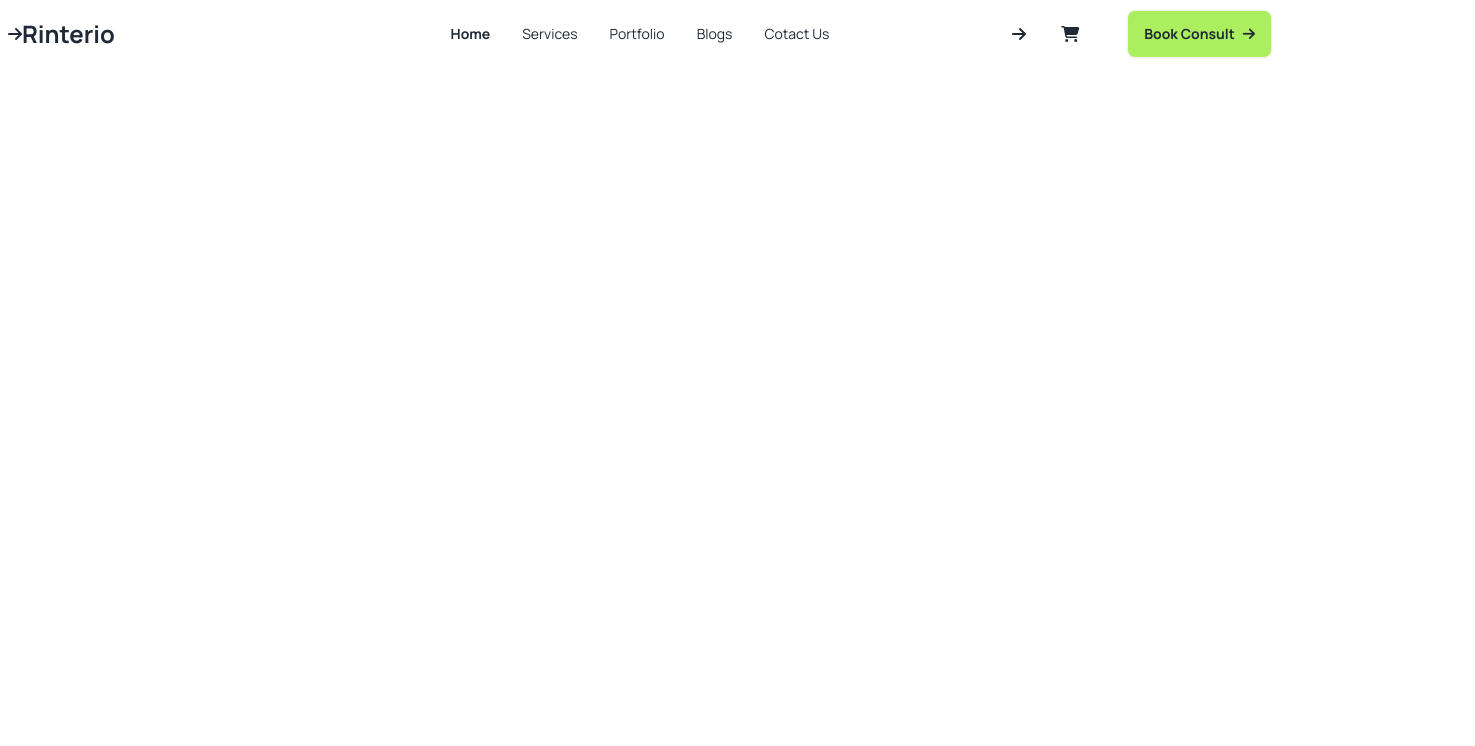
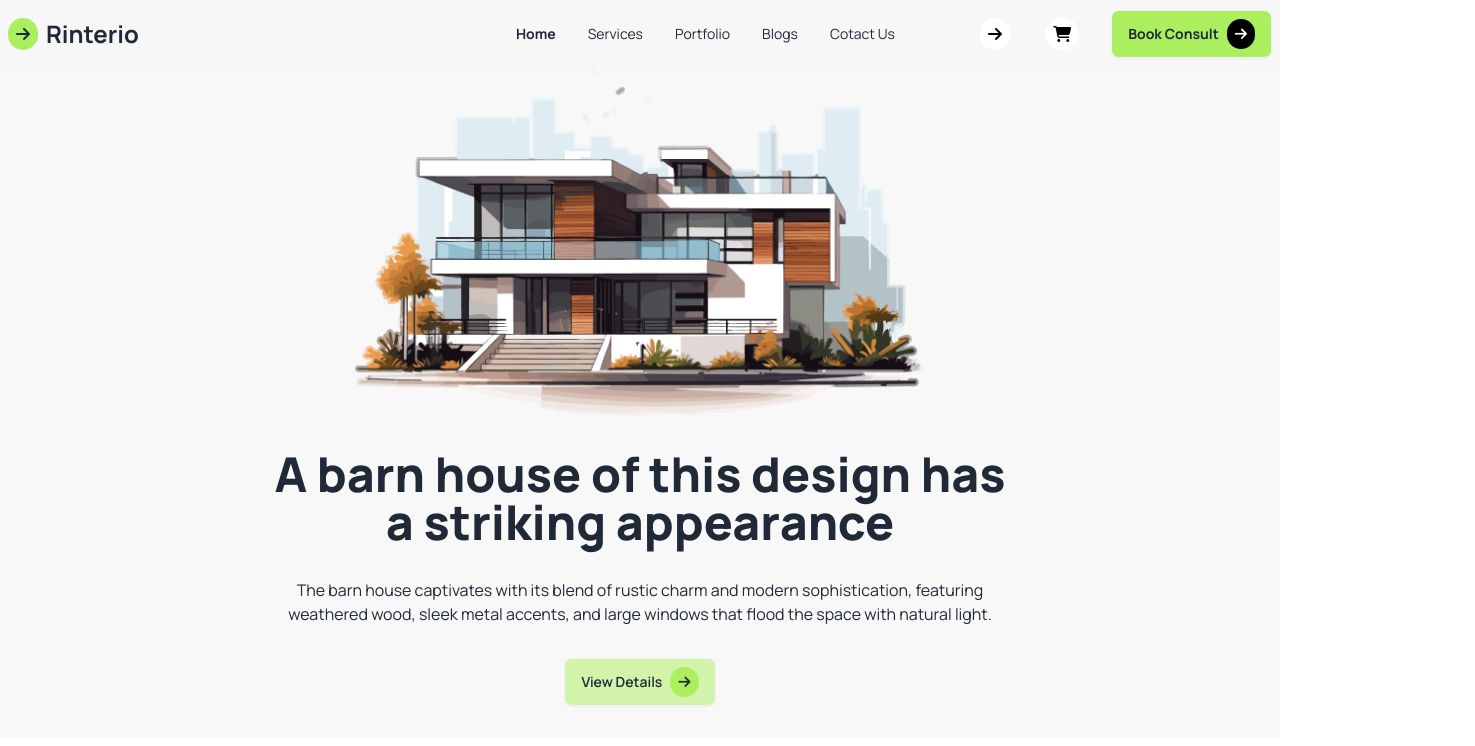
Before and after one commit to ImtiazAhmedRifat/Assignment---3, a plain HTML site: page index.html in a window 1280 px wide. Shown: the whole page, 1475 px wide, since content can reach past the window. Drawn offline with nearby package versions, Linux system fonts and the light colour scheme.

Commit message:
finish banner section

```diff
--- a/index.html
+++ b/index.html
@@ -3,7 +3,7 @@
 <head>
     <meta charset="UTF-8">
     <meta name="viewport" content="width=device-width, initial-scale=1.0">
-    <title>Build Your Dream</title>
+    <title>Build Your Dream House</title>
     <!-- fav icons link -->
     <link rel="stylesheet" href="https://cdnjs.cloudflare.com/ajax/libs/font-awesome/6.6.0/css/all.min.css"
     integrity="sha512-Kc323vGBEqzTmouAECnVceyQqyqdsSiqLQISBL29aUW4U/M7pSPA/gEUZQqv1cwx4OnYxTxve5UMg5GT6L4JJg==" crossorigin="anonymous"
@@ -37,11 +37,36 @@
 
 </head>
 <body class="font-manrope">
-    <header class="container mx-auto">
+    <header class="bg-[#F7F7F7]">
       <!-- navbar -->
-       <nav>
-        <div class="navbar bg-base-100">
+       <nav class="container mx-auto">
+
+        <div class="navbar">
+          <div class="space-x-2">
+            <i class="fa-solid fa-arrow-right border-none rounded-full bg-primary p-2"></i>
+          <a class="text-2xl font-bold">Rinterio</a>
+          </div>
           <div class="navbar-start">
+
+          </div>
+          <div class="navbar-center hidden lg:flex">
+            <ul class="menu menu-horizontal px-1">
+              <li><a><span class="font-bold">Home</span></a></li>
+              <li><a>Services</a></li>
+              <li><a>Portfolio</a></li>
+              <li><a>Blogs</a></li>
+              <li><a>Cotact Us</a></li>
+            </ul>
+          </div>
+          <div class="navbar-end space-x-8 invisible md:visible">
+            <div class="hidden lg:block lg:space-x-8">
+              <i class="fa-solid fa-arrow-right border-none rounded-full bg-white text-black p-2"></i>
+              <i class="fa-solid fa-cart-shopping border-none rounded-full  bg-white text-black p-2"></i>
+            </div>
+            <a class="btn bg-primary font-bold">Book Consult
+              <i class="fa-solid fa-arrow-right text-white bg-black rounded-full p-2"></i>
+            </a>
+          </div>
           <div class="dropdown">
             <div tabindex="0" role="button" class="btn btn-ghost lg:hidden">
               <svg
@@ -67,29 +92,23 @@
               <li><a>Cotact Us</a></li>
             </ul>
           </div>
-            <i class="fa-solid fa-arrow-right"></i>
-            <a class="text-2xl font-bold">Rinterio</a>
         </div>
-          <div class="navbar-center hidden lg:flex">
-            <ul class="menu menu-horizontal px-1">
-              <li><a><span class="font-bold">Home</span></a></li>
-              <li><a>Services</a></li>
-              <li><a>Portfolio</a></li>
-              <li><a>Blogs</a></li>
-              <li><a>Cotact Us</a></li>
-            </ul>
-          </div>
-          <div class="navbar-end space-x-12">
-            <div class="hidden lg:block lg:space-x-8">
-              <i class="fa-solid fa-arrow-right"></i>
-              <i class="fa-solid fa-cart-shopping"></i>
-            </div>
-            <a class="btn bg-primary font-bold">Book Consult
-              <i class="fa-solid fa-arrow-right"></i>
-            </a>
+       </nav>
+       <div class="container mx-auto ">
+
+        <div class="bg-[#F8F8F8] flex items-center justify-center flex-col gap-y-8">
+          <img src="./assets/banner.png" alt="">
+          <h1 class="text-5xl font-extrabold w-3/5 text-center">A barn house of this design has a
+            striking appearance</h1>
+            <p class=" w-3/5 text-center">The barn house captivates with its blend of rustic charm and modern sophistication, featuring weathered wood, sleek metal accents,
+               and large windows that flood the space with natural light.
+              </p>
+              <button class="btn bg-secondary mb-8">
+                View Details
+                <i class="fa-solid fa-arrow-right border-none rounded-full bg-primary p-2"></i>
+              </button>
         </div>
        </div>
-       </nav>
     </header>
     <main>
 
```
Lines whose indentation alone changed are shown as unchanged.
